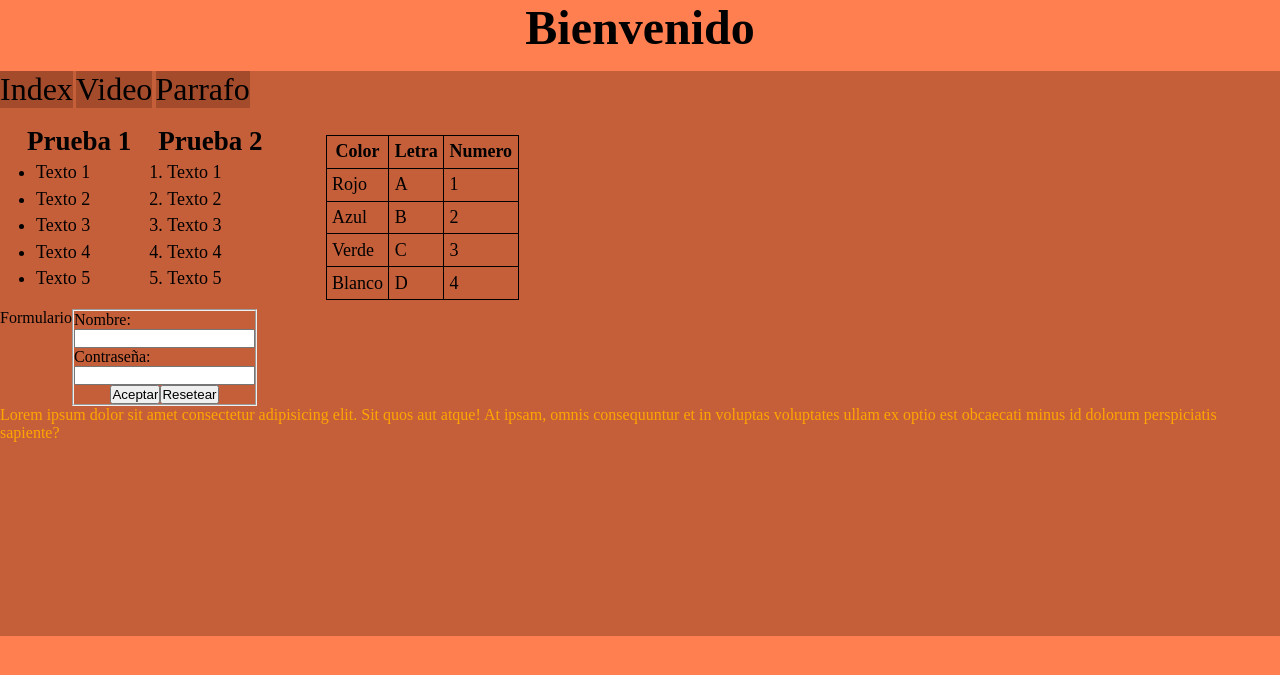
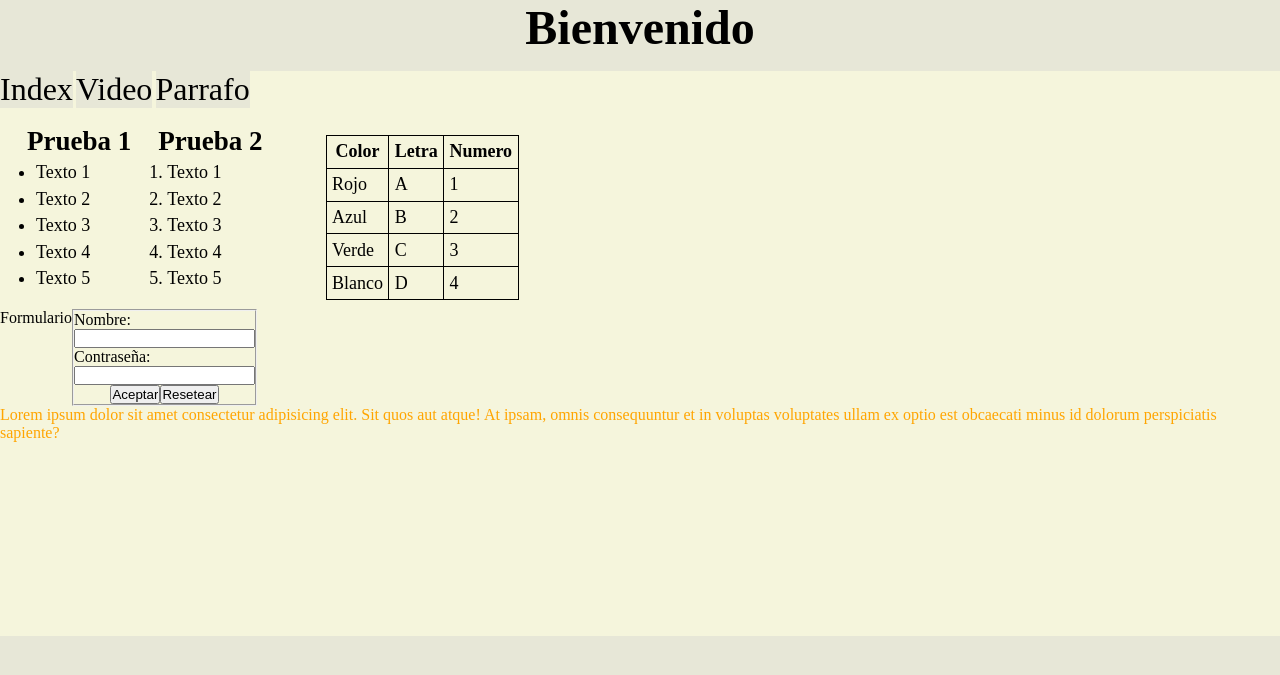
Before and after one commit to Conde34/primerRepo, a PHP site: page / in a window 1280 px wide. Shown: the top 675 px of the page. Run offline with PHP 8.4, Linux system fonts and the light colour scheme.

Commit message:
cambio  2

```diff
--- a/css/style.css
+++ b/css/style.css
@@ -4,7 +4,7 @@
 }
 
 body{
-    background-color:coral;
+    background-color:rgb(231, 231, 215);
 }
 
 h1{
@@ -22,7 +22,7 @@ nav{
 }
 
 a{
-    background-color: rgb(163, 75, 43);
+    background-color:rgb(231, 231, 215);
     text-decoration: none;
     color: black;
     font-size: 2em;
@@ -39,7 +39,7 @@ main{
     margin-top: 1em;
     width:10wh;
     height:70.6ch;
-    background-color:rgb(197, 95, 58);
+    background-color:beige;
 }
 
 .lista{
```
